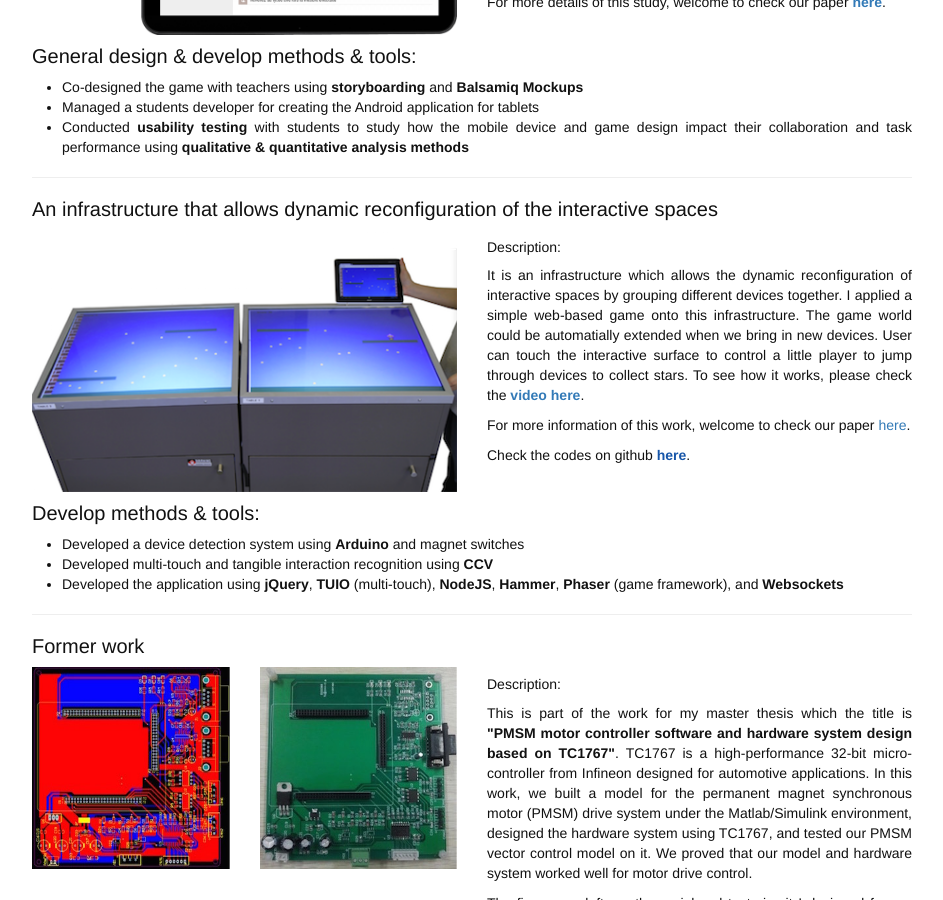
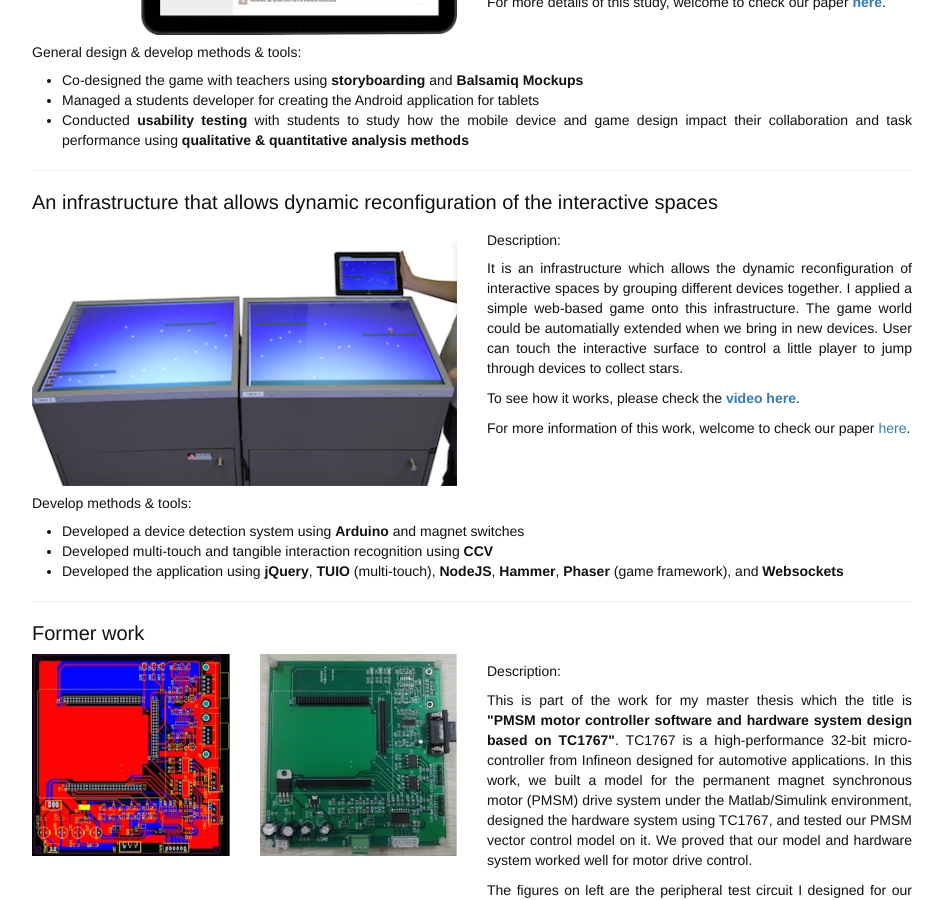
Before and after one commit to InsaLili/insalili.github.io, a Jekyll site: the page built from pages/projects.md, in a window 1280 px wide and 900 px high, scrolled down 1838 px. Shown: the whole window, without its empty margins (168-1111 px from the left). Built offline with Jekyll 4.4.1, drawn with Linux system fonts in a browser that asks for light colours; comment, search, counter and statistics services are not loaded.

Commit message:
update prj

```diff
--- a/pages/projects.md
+++ b/pages/projects.md
@@ -71,7 +71,7 @@
 				<p>For more details of this study, welcome to check our paper <b><a target="_blank" href="https://hal.archives-ouvertes.fr/hal-01363632/file/MobileHCI16-HAL.pdf">here</a></b>.</p>
 			</div>
 		</div>
-		<h4>General design & develop methods & tools:</h4>
+		<h5>General design & develop methods & tools:</h5>
     <ul>
       <li>Co-designed the game with teachers using <b>storyboarding</b> and <b>Balsamiq Mockups</b></li>
       <li>Managed a students developer for creating the Android application for tablets</li>
@@ -120,12 +120,12 @@
 			</div>
 			<div class="col-md-6">
 				<h5>Description:</h5>
-				<p>It is an infrastructure which allows the dynamic reconfiguration of interactive spaces by grouping different devices together. I applied a simple web-based game onto this infrastructure. The game world could be automatially extended when we bring in new devices. User can touch the interactive surface to control a little player to jump through devices to collect stars. To see how it works, please check the <b><a target="_blank" href="https://youtu.be/A-14eEVYPoM">video here</a></b>.</p>
+				<p>It is an infrastructure which allows the dynamic reconfiguration of interactive spaces by grouping different devices together. I applied a simple web-based game onto this infrastructure. The game world could be automatially extended when we bring in new devices. User can touch the interactive surface to control a little player to jump through devices to collect stars.</p>
+				<p>To see how it works, please check the <b><a target="_blank" href="https://youtu.be/A-14eEVYPoM">video here</a></b>.</p>
 				<p>For more information of this work, welcome to check our paper <a target="_blank" href="http://dl.acm.org/citation.cfm?id=2669548">here</a>.</p>
-				<p>Check the codes on github <b><a href="">here</a></b>.</p>
 			</div>
 		</div>
-		<h4>Develop methods & tools:</h4>
+		<h5>Develop methods & tools:</h5>
     <ul>
       <li>Developed a device detection system using <b>Arduino</b> and magnet switches</li>
       <li>Developed multi-touch and tangible interaction recognition using <b>CCV</b></li>
```
